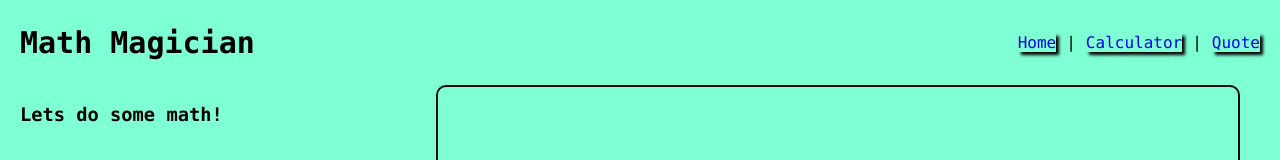
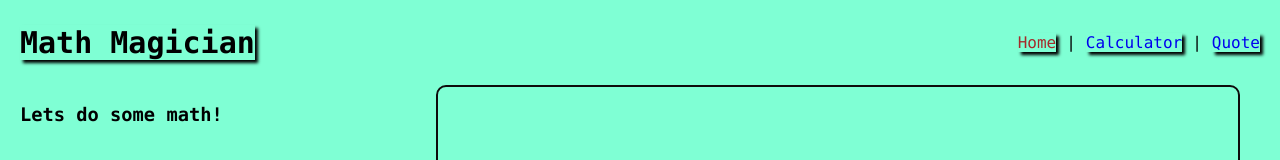
Before and after one commit to Fahim-Khan-P/math-magician-1, a React (Create React App) app: page /calculator in a window 1280 px wide. In both pictures the pointer is over the link "Home". Shown: the top 160 px of the page. Built offline with nearby package versions, Linux system fonts and the light colour scheme.

Commit message:
Add box shadow to title

```diff
--- a/src/components/calculator.css
+++ b/src/components/calculator.css
@@ -77,8 +77,14 @@ button:hover {
   text-decoration: none;
 }
 
+.link:hover {
+  color: brown;
+  transform: scale(1.1);
+}
+
 .math-title {
   font-size: 30px;
+  box-shadow: 3px 3px 3px black;
 }
 
 .tags {
```
